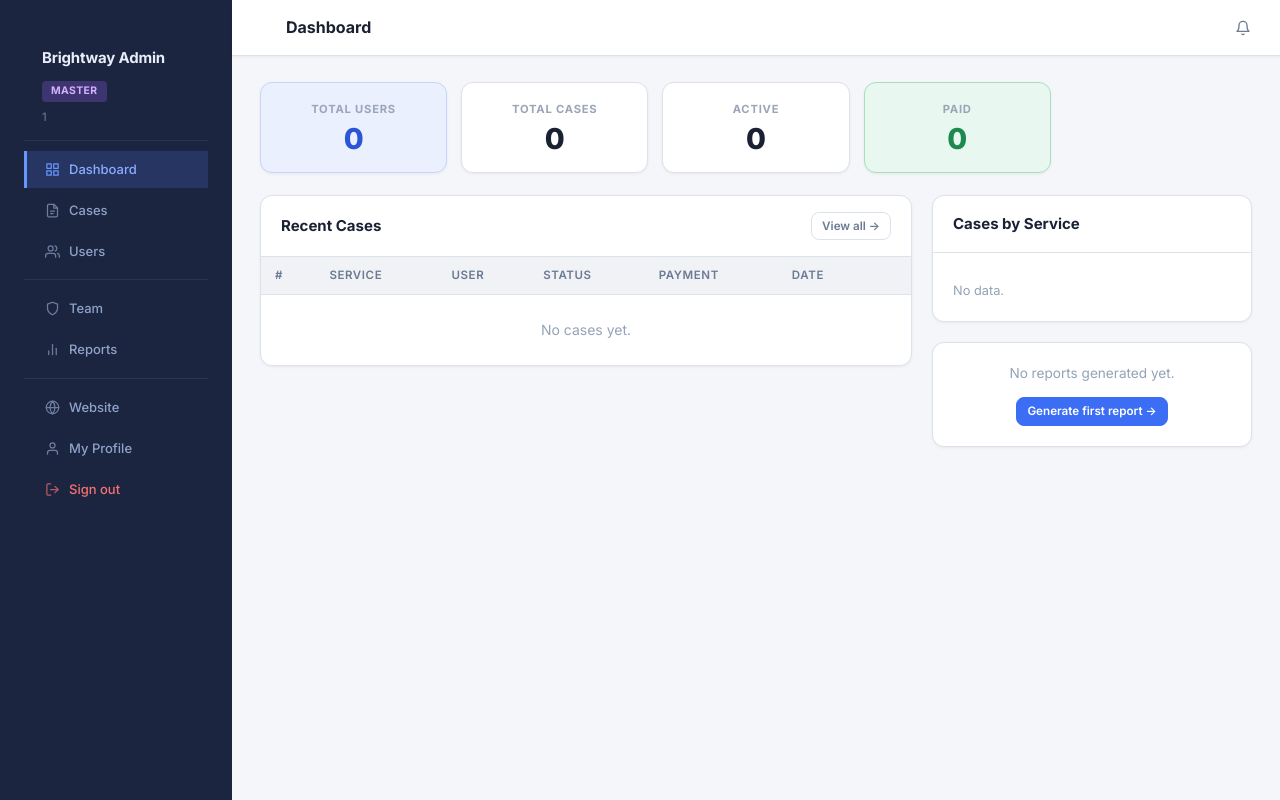
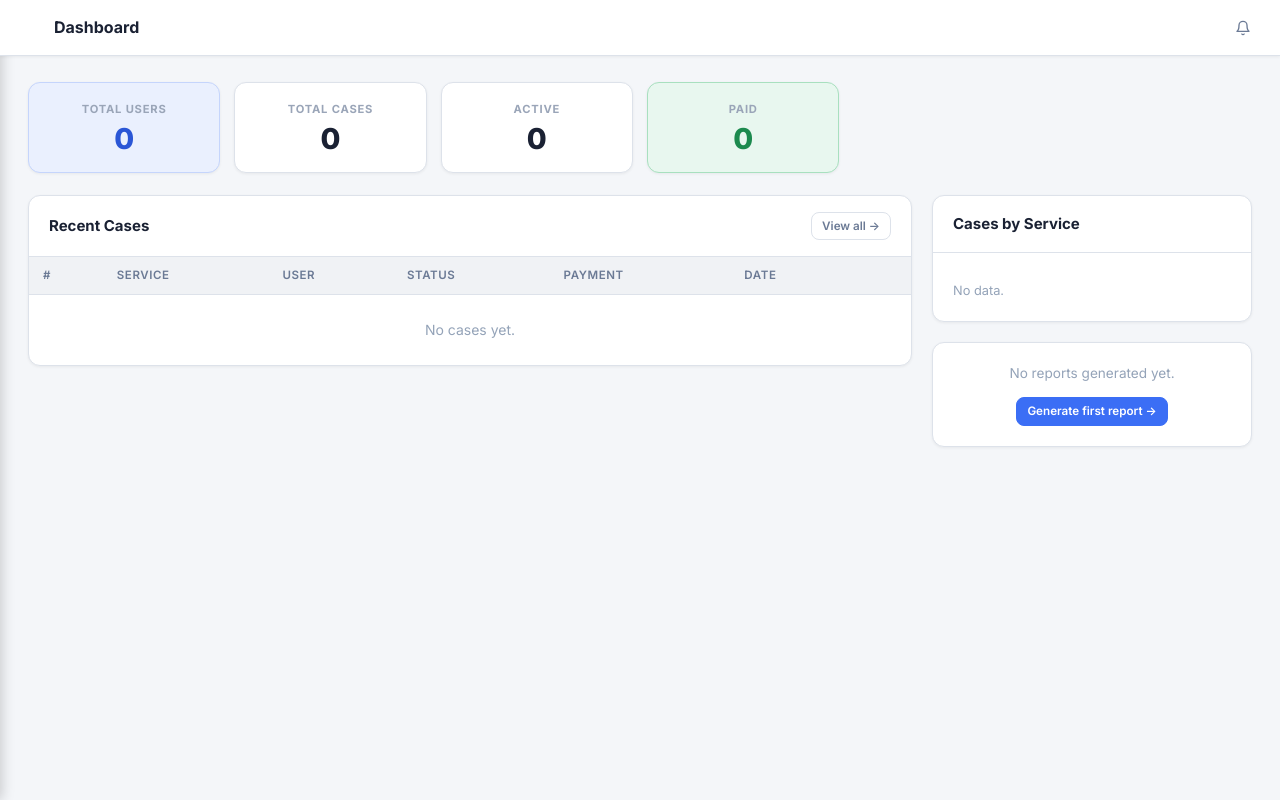
Before and after one commit to Mukhammad-develop/bwc, a Flask app: page /admin in a window 1280 px wide. Run offline with Flask 3, Linux system fonts and the light colour scheme; the visitor is signed in with stand-in values (Sample User, id 1); data that the repository does not hold is empty.

Commit message:
Fix sidebar: fully off-screen drawer with overlay, backdrop on open
Made-with: Cursor

```diff
--- a/web/static/css/admin.css
+++ b/web/static/css/admin.css
@@ -55,12 +55,19 @@
   color: var(--text-body);
 }
 
-/* ── Sidebar ── */
+/* ── Sidebar — fixed drawer that slides in/out ── */
 .admin-sidebar {
   width: 232px; flex-shrink: 0;
   background: var(--sidebar-bg); color: var(--sidebar-text);
   display: flex; flex-direction: column;
-  position: sticky; top: 0; height: 100vh; overflow-y: auto;
+  /* Fixed so it overlays content and can slide fully off-screen */
+  position: fixed; top: 0; left: 0; height: 100vh;
+  overflow-y: auto; overflow-x: hidden;
+  z-index: 40;
+  transform: translateX(0);
+  transition: transform .24s cubic-bezier(.4,0,.2,1);
+  will-change: transform;
+  box-shadow: 2px 0 12px rgba(0,0,0,.18);
 }
 
 .admin-sidebar-brand {
@@ -100,33 +107,23 @@
 .admin-nav a.logout { color: #f87171; }
 .admin-nav a.logout:hover { background: rgba(248,65,65,.12); color: #fca5a5; }
 
-/* ── Sidebar slide transition ── */
-.admin-sidebar {
-  transition: width .22s cubic-bezier(.4,0,.2,1),
-              transform .22s cubic-bezier(.4,0,.2,1);
-  will-change: width;
-  overflow: hidden;
+/* Collapsed — slide fully off to the left */
+.admin-wrap.sidebar-collapsed .admin-sidebar {
+  transform: translateX(-100%);
 }
 
-/* Collapsed state — sidebar shrinks to 0 */
-.admin-wrap.sidebar-collapsed .admin-sidebar {
-  width: 0;
-}
-
-/* Backdrop — only used on mobile where sidebar overlays content */
+/* Backdrop — dims the page behind the open sidebar */
 .sidebar-backdrop {
   display: none;
   position: fixed; inset: 0; z-index: 39;
-  background: rgba(15, 23, 42, .35);
+  background: rgba(15, 23, 42, .3);
   backdrop-filter: blur(1px);
-  animation: fadeIn .18s ease;
+}
+.sidebar-backdrop.visible {
+  display: block;
+  animation: fadeIn .2s ease forwards;
 }
 @keyframes fadeIn { from { opacity:0; } to { opacity:1; } }
-
-/* On mobile the sidebar is a fixed drawer — backdrop is needed there */
-@media (max-width: 768px) {
-  .sidebar-backdrop.visible { display: block; }
-}
 
 /* ── Hamburger button ── */
 .sidebar-toggle {
@@ -144,19 +141,28 @@
   transform-origin: center;
 }
 
-/* Animate hamburger → X when collapsed */
-.sidebar-collapsed .sidebar-toggle span:nth-child(1) {
+/* Animate hamburger → X when sidebar is OPEN (not collapsed) */
+.admin-wrap:not(.sidebar-collapsed) .sidebar-toggle span:nth-child(1) {
   transform: translateY(6.5px) rotate(45deg);
 }
-.sidebar-collapsed .sidebar-toggle span:nth-child(2) {
+.admin-wrap:not(.sidebar-collapsed) .sidebar-toggle span:nth-child(2) {
   opacity: 0; transform: scaleX(0);
 }
-.sidebar-collapsed .sidebar-toggle span:nth-child(3) {
+.admin-wrap:not(.sidebar-collapsed) .sidebar-toggle span:nth-child(3) {
   transform: translateY(-6.5px) rotate(-45deg);
 }
 
 /* ── Main ── */
-.admin-main { flex: 1; min-width: 0; display: flex; flex-direction: column; }
+.admin-main {
+  flex: 1; min-width: 0; display: flex; flex-direction: column;
+  /* Push content right so it doesn't hide behind the fixed sidebar */
+  margin-left: 232px;
+  transition: margin-left .24s cubic-bezier(.4,0,.2,1);
+}
+/* When sidebar is collapsed, reclaim the full width */
+.admin-wrap.sidebar-collapsed .admin-main {
+  margin-left: 0;
+}
 
 .admin-topbar {
   background: var(--bg-card); border-bottom: 1px solid var(--border);
--- a/web/templates/admin/base.html
+++ b/web/templates/admin/base.html
@@ -230,28 +230,29 @@ function toggleSidebar() {
   const wrap = document.querySelector('.admin-wrap');
   const collapsed = wrap.classList.toggle('sidebar-collapsed');
   localStorage.setItem(SIDEBAR_KEY, collapsed ? '1' : '0');
-  updateBackdrop(collapsed);
+  updateBackdrop(!collapsed); // show backdrop when sidebar is OPEN (not collapsed)
 }
 
 function closeSidebar() {
   const wrap = document.querySelector('.admin-wrap');
-  wrap.classList.remove('sidebar-collapsed');
-  localStorage.setItem(SIDEBAR_KEY, '0');
+  wrap.classList.add('sidebar-collapsed');
+  localStorage.setItem(SIDEBAR_KEY, '1');
   updateBackdrop(false);
 }
 
 function updateBackdrop(show) {
-  // Backdrop only makes sense on mobile where sidebar overlays content
-  if (window.innerWidth > 768) return;
   const bd = document.getElementById('sidebarBackdrop');
   if (bd) bd.classList.toggle('visible', show);
 }
 
-// Restore state on load
+// Default: sidebar collapsed (hidden). Open it with the hamburger.
+// Restore saved preference on load.
 document.addEventListener('DOMContentLoaded', () => {
-  if (localStorage.getItem(SIDEBAR_KEY) === '1') {
+  const saved = localStorage.getItem(SIDEBAR_KEY);
+  // If user never set a preference, or last state was collapsed → keep collapsed
+  if (saved !== '0') {
     document.querySelector('.admin-wrap').classList.add('sidebar-collapsed');
-    updateBackdrop(true);
+    // No backdrop on initial load
   }
 });
 </script>
```
